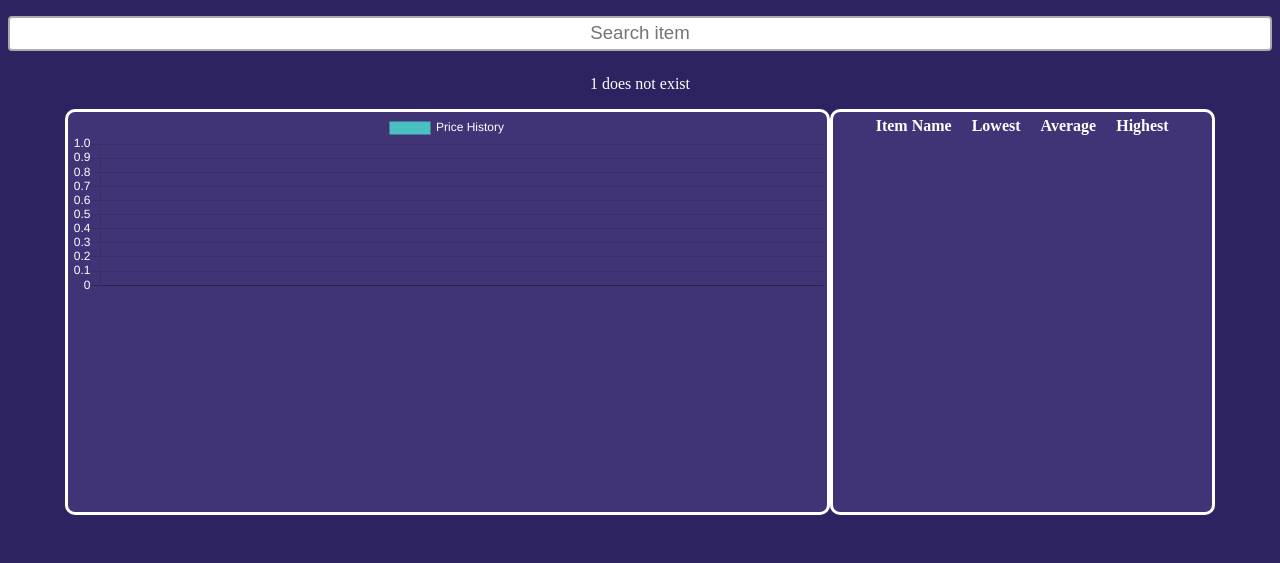
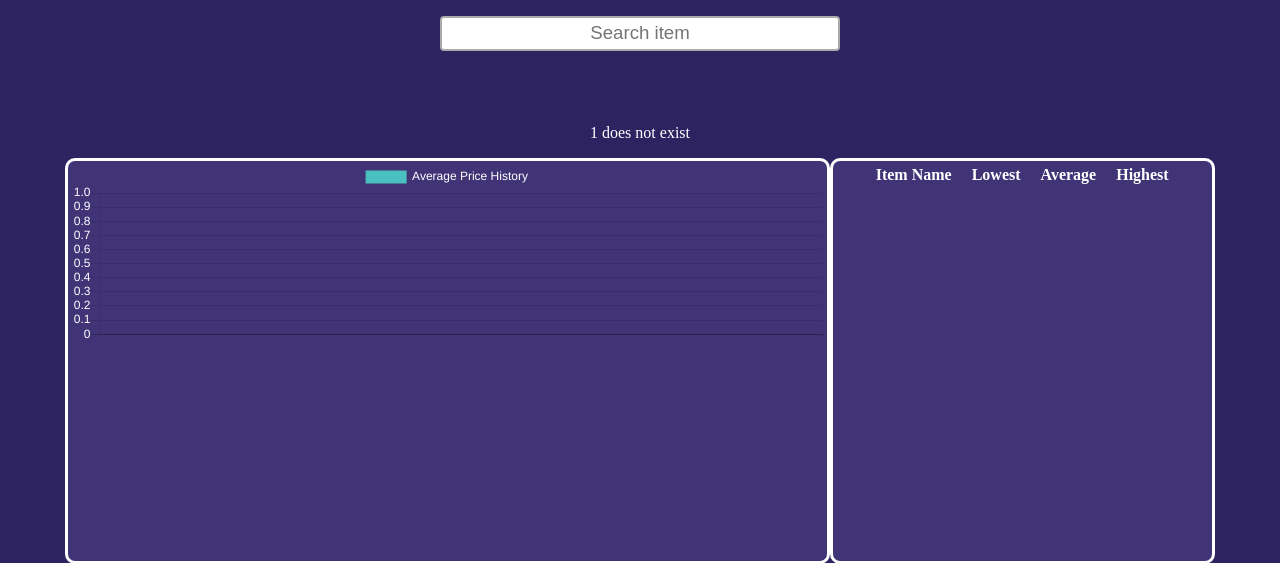
Before and after one commit to Kyrobi/ShopViewer, a Flask app: page /1 in a window 1280 px wide. Shown: the top 563 px of the page. Run offline with Flask 2, Linux system fonts and the light colour scheme; lists and menus that the app fills with data are empty; some libraries are stand-ins or nearby versions.

Commit message:
Touch up

```diff
--- a/static/style.css
+++ b/static/style.css
@@ -77,6 +77,8 @@
 
 
 
+
+
 input[type=text]{
     width:100%;
     text-align: center;
--- a/templates/displayitem.html
+++ b/templates/displayitem.html
@@ -11,6 +11,10 @@
 
 <body>
 
+
+
+    <div class="flexbox-container2">
+        <div class="flexbox-item-textbox">
             <form action="/" method="post">
                 <input id="textbox" autocomplete="off" list="validItems" type="text" placeholder="Search item" name="itemInput" maxlength="4"/>
                 <datalist id="validItems">
@@ -19,6 +23,8 @@
                     {% endfor %}
                 </datalist>
             </form>
+        </div>
+    </div>
 
 
     <p style="text-align:center; color: white;">{{ itemName }}</p>
@@ -68,7 +74,7 @@
       data: {
           labels: {{ times | safe}},
           datasets: [{
-              label: 'Price History',
+              label: 'Average Price History',
               backgroundColor: "#fff",
               data: {{ prices | safe}}, // Data on Y axis
               borderWidth: 1,
@@ -88,7 +94,8 @@
         scales: {
             yAxes: [{
                 ticks: {
-                    fontColor: 'whtie'
+                    fontColor: 'whtie',
+                    beginAtZero: true
                 },
             }],
           xAxes: [{
```
Lines whose indentation alone changed are shown as unchanged.
